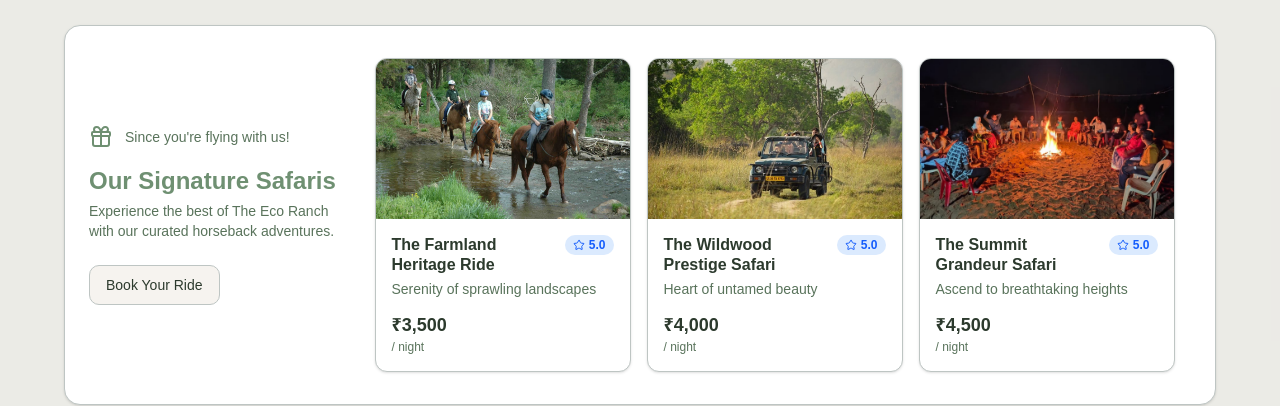
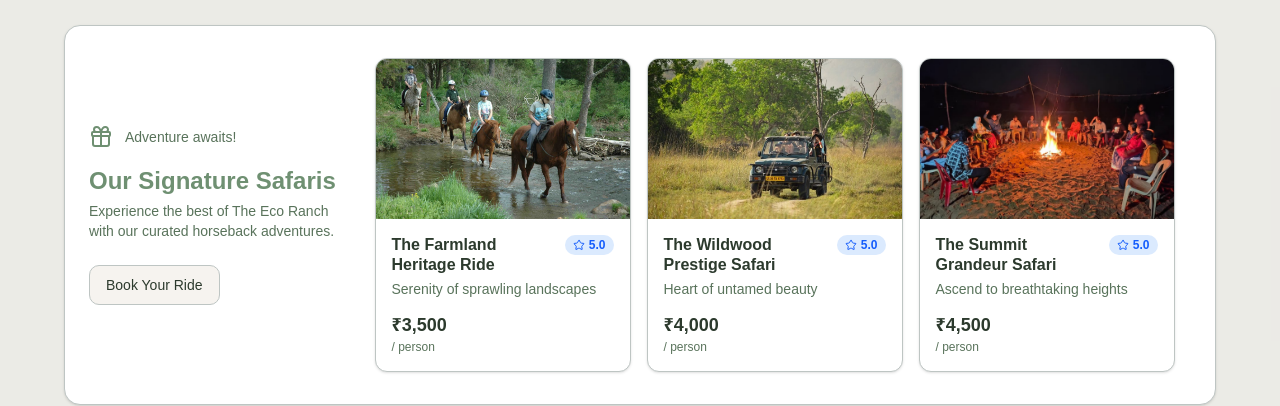
Before and after one commit to nikhilj4/HorseRidesWeb, a Next.js app in the folder app/: page / in a window 1280 px wide. Shown: the part 4740-5146 px from the top of the page. Built offline with nearby package versions, Linux system fonts and the light colour scheme; a web font is replaced by a local one.

Commit message:
Fix UI labels in offers carousel

```diff
--- a/app/components/ui/offers-carousel.tsx
+++ b/app/components/ui/offers-carousel.tsx
@@ -68,7 +68,7 @@
                         </p>
                     )}
                 </div>
-                <p className="text-xs text-muted-foreground">/ night</p>
+                <p className="text-xs text-muted-foreground">/ person</p>
             </div>
         </div>
     </motion.div>
@@ -128,7 +128,7 @@
                     <div className="flex flex-col items-center text-center lg:col-span-3 lg:items-start lg:text-left">
                         <div className="flex items-center gap-3">
                             {offerIcon || <Gift className="h-6 w-6 text-primary" />}
-                            <p className="text-sm text-muted-foreground">Since you're flying with us!</p>
+                            <p className="text-sm text-muted-foreground">Adventure awaits!</p>
                         </div>
                         <h2 className="mt-4 text-2xl font-bold text-primary">{offerTitle}</h2>
                         <p className="mt-1 text-sm text-muted-foreground">{offerSubtitle}</p>
```
